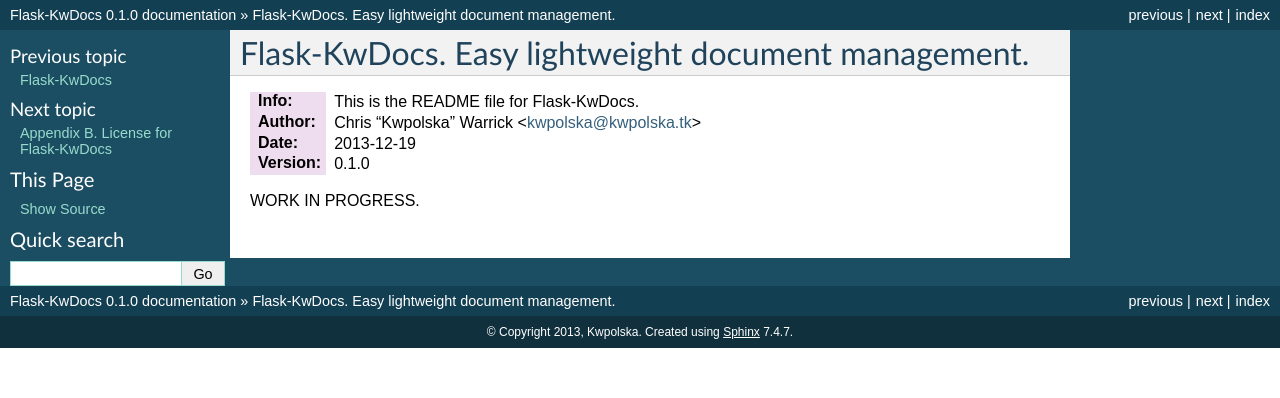
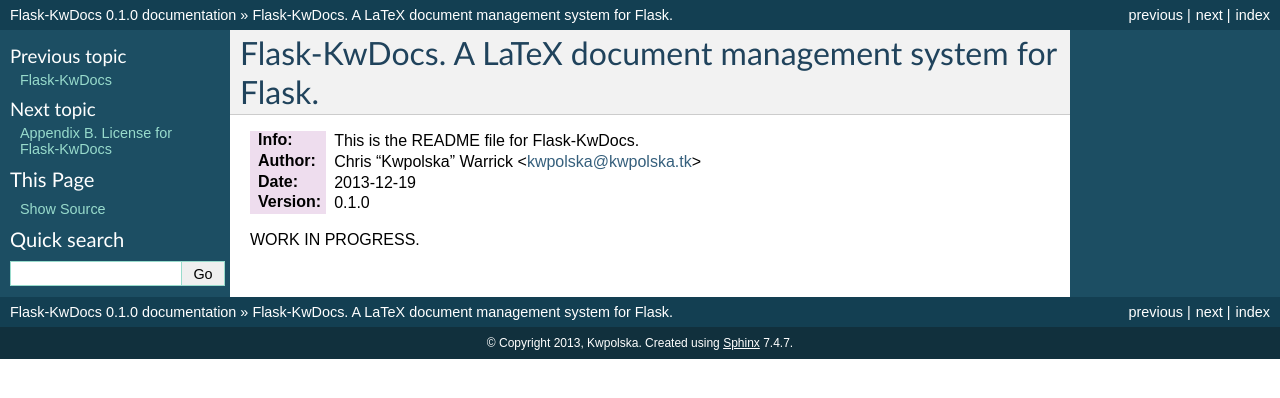
Before and after one commit to Kwpolska-graveyard/flask-kwdocs, a Sphinx documentation site: the page built from docs/README.rst, in a window 1280 px wide. Shown: the top 398 px of the page. Built offline with Sphinx 7.4.7, drawn with Linux system fonts in a browser that asks for light colours; pages that are not in the unit, such as notebooks, are missing from menus.

Commit message:
update READMEs
Signed-off-by: Chris “Kwpolska” Warrick <kwpolska@gmail.com>

```diff
--- a/README.rst
+++ b/README.rst
@@ -1,6 +1,6 @@
-====================================================
-Flask-KwDocs.  Easy lightweight document management.
-====================================================
+============================================================
+Flask-KwDocs.  A LaTeX document management system for Flask.
+============================================================
 :Info: This is the README file for Flask-KwDocs.
 :Author: Chris “Kwpolska” Warrick <kwpolska@kwpolska.tk>
 :Date: 2013-12-19
--- a/docs/README.rst
+++ b/docs/README.rst
@@ -1,6 +1,6 @@
-====================================================
-Flask-KwDocs.  Easy lightweight document management.
-====================================================
+============================================================
+Flask-KwDocs.  A LaTeX document management system for Flask.
+============================================================
 :Info: This is the README file for Flask-KwDocs.
 :Author: Chris “Kwpolska” Warrick <kwpolska@kwpolska.tk>
 :Date: 2013-12-19
```
Also changed, not shown: 1 other file.
